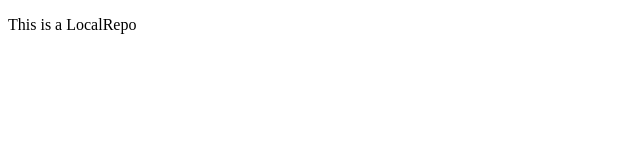
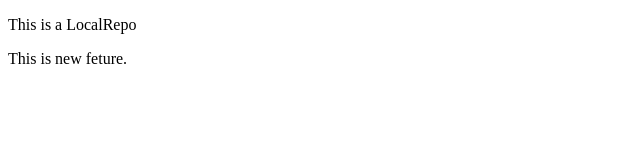
Before and after one commit to vanshthakur1007/localRepo, a plain HTML site: page index.html in a window 1280 px wide. Shown: the whole page, without its empty margins (0-640 px from the left). Drawn offline with Linux system fonts and the light colour scheme.

Commit message:
Add new feature

```diff
--- a/index.html
+++ b/index.html
@@ -9,6 +9,7 @@
 
 <body>
     <p>This is a LocalRepo</p>
+    <p>This is new feture.</p>
 </body>
 
 </html>
```
